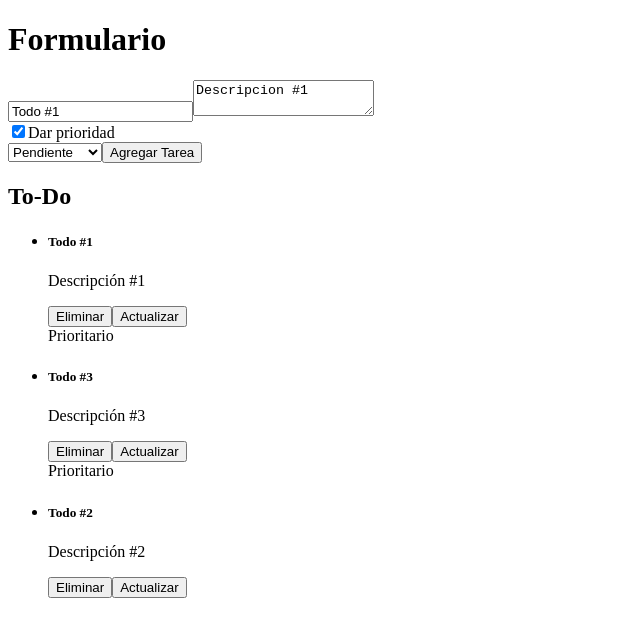
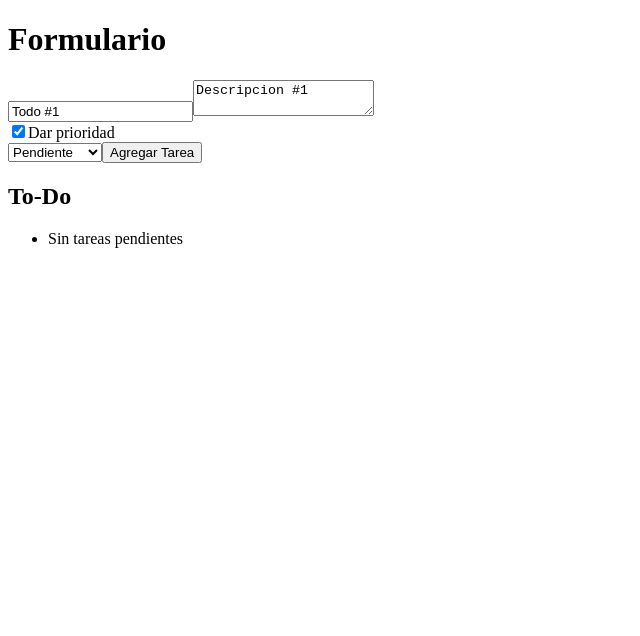
Before and after one commit to makzzer/REACT, a React app in the folder formularios-react/: page / in a window 1280 px wide. Shown: the top 636 px of the page, without its empty margins (0-640 px from the left). Built offline with nearby package versions, Linux system fonts and the light colour scheme; the HTML template or start-up script is replaced by a standard one.

Commit message:
ejemplos eliminados se inicia formulario vacio

```diff
--- a/formularios-react/components/Formulario.jsx
+++ b/formularios-react/components/Formulario.jsx
@@ -34,7 +34,7 @@ const Formulario = ({ addTodo }) => {
             return swal.fire({
                 icon: 'error',
                 title: 'Oops...',
-                text: 'No completaste Titulo ni o Descripcion Rey',
+                text: 'No completaste titulo o descripcion Rey',
 
             })
 
--- a/formularios-react/src/App.jsx
+++ b/formularios-react/src/App.jsx
@@ -4,6 +4,9 @@ import Todos from "../components/Todos";
 
 
 //recomienda inicializar el state para que cada vez que renderiza el componente no se esta creando el state
+//Ejemplo de state con algunas tareas, voy a usar uno vacio sin tareas luego
+
+/*
 const initialStateTodos = [
   {
     id: 1,
@@ -27,6 +30,9 @@ const initialStateTodos = [
     priority: true,
   },
 ]
+*/
+
+const initialStateTodos = []
 
 const App = () => {
 
```
